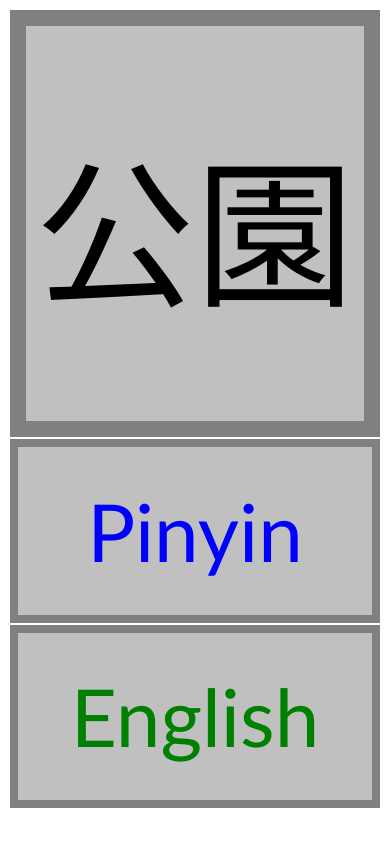
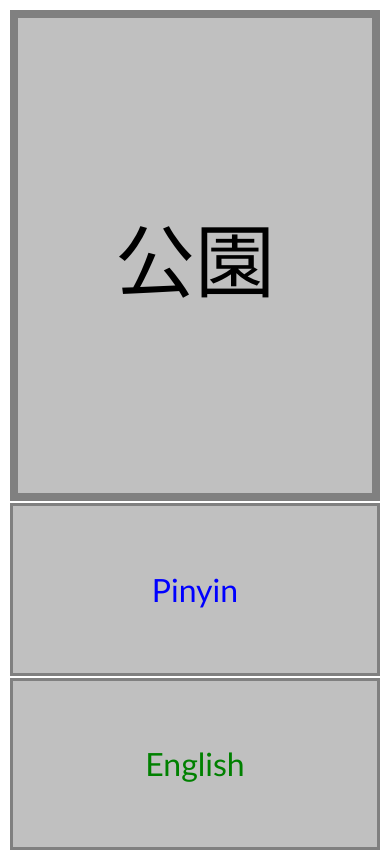
Before and after one commit to brabantcourt/lopeway.phonegap.mandarin, a plain HTML site: page index.html in a window 390 px wide. Drawn offline with Linux system fonts and the light colour scheme; some packages are replaced by stand-ins of ours.

Commit message:
tweaked some config.xml settings and revised the css

```diff
--- a/config.xml
+++ b/config.xml
@@ -1,8 +1,7 @@
 <?xml version="1.0" encoding="UTF-8"?>
-	<widget xmlns="http://www.w3.org/ns/widgets" xmlns:gap="http://phonegap.com/ns/1.0" id="lopeway.phonegap.mandarin" version="1.0.0">
+<widget xmlns="http://www.w3.org/ns/widgets" xmlns:gap="http://phonegap.com/ns/1.0" id="com.brabantcourt.mandarin" version="1.0.0">
 	<name>Mandarin flashcards</name>
-	<description>Learn Mandarin characters with this easy-to-use flashcard app</description>
+	<description>Helps students learning Mandarin Chinese by displaying traditional characters with the associated Pinyin and English.</description>
 	<author href="https://github.com/brabantcourt" email="daz.wilkin@brabantcourt.com">Daz Wilkin</author>
 	<icon src="brabantcourt.png" gap:role="default" />
-	<preference name="orientation" value="portrait" />
 </widget>
--- a/style.css
+++ b/style.css
@@ -1,36 +1,28 @@
-html
-{
-    height: 95%;
+html {
+    height: 100%;
 }
-body
-{
+body {
     font-family: Calibri, Sans-Serif;
     height: 100%;
 }
-table
-{
+table {
 }
-td
-{
+td {
     border: 0.1em solid gray;
     text-align: center;
     background-color: Silver;
 }
-.open
-{
+.open {
     background-color: White;
 }
-.zi
-{
-    font-size: 10.0em;
+.zi {
+    font-size: 5.0em;
 }
-.py
-{
-    font-size: 5.0em;
+.py {
+    font-size: 2.0em;
     color: Blue;
 }
-.en
-{
-    font-size: 5.0em;
+.en {
+    font-size: 2.0em;
     color: Green;
 }
```
